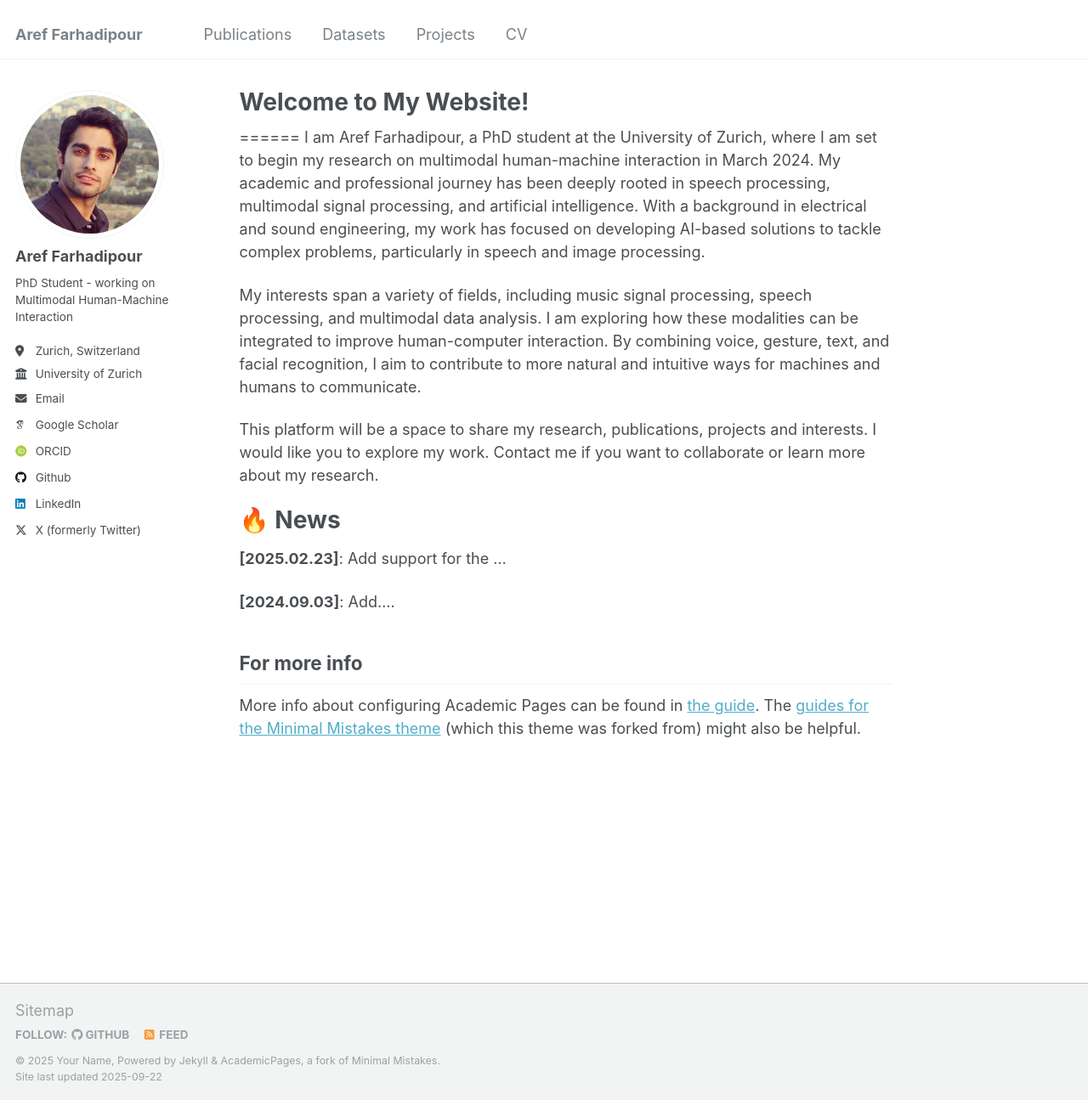
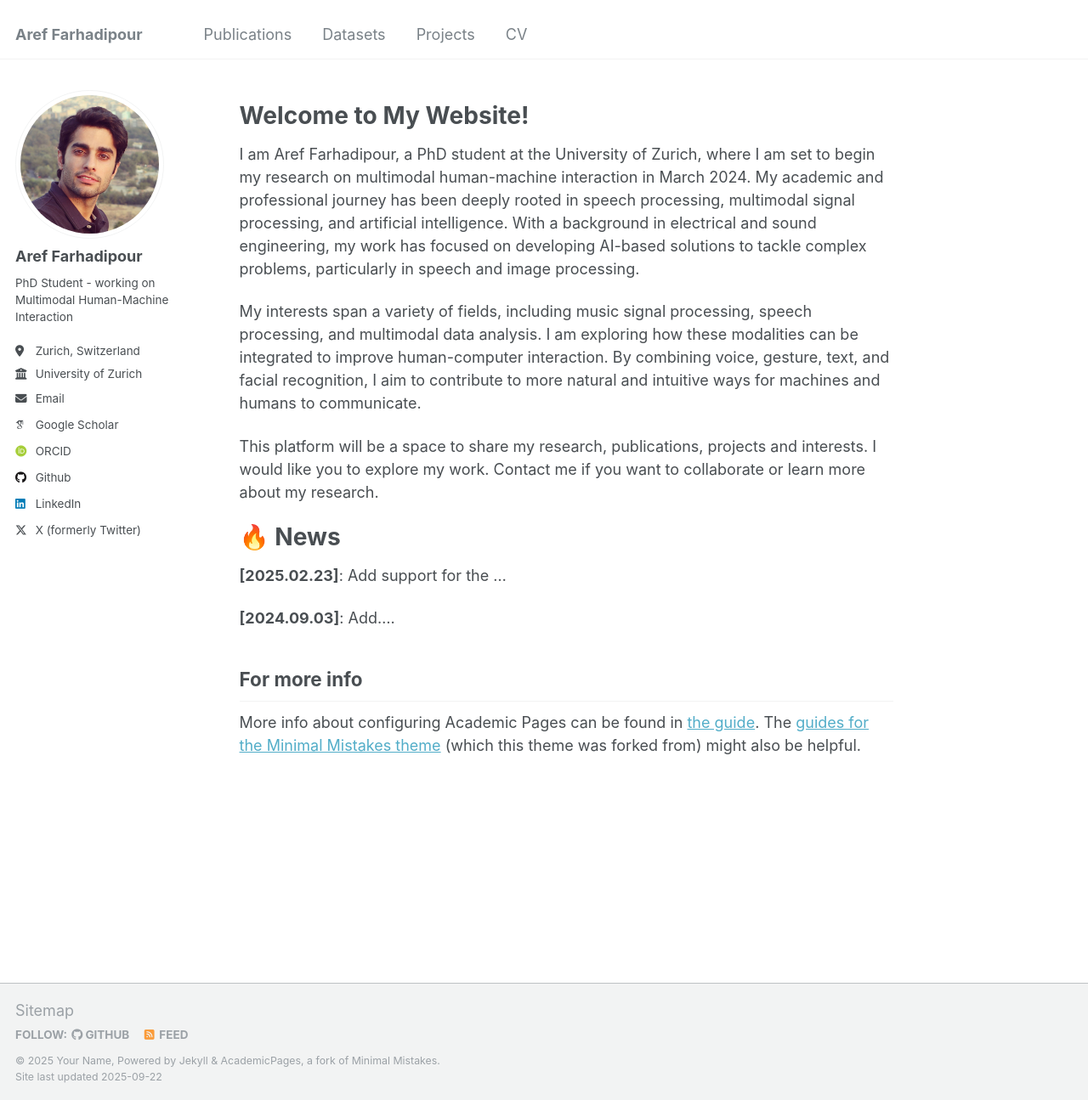
Before and after one commit to areffarhadi/areffarhadi.github.io, a Jekyll site: the page built from _pages/about.md, in a window 1280 px wide and 1295 px high. Shown: the whole window at 85% size. Built offline with Jekyll 4.4.1, drawn with Linux system fonts in a browser that asks for light colours; some web fonts are replaced.

```diff
--- a/_pages/about.md
+++ b/_pages/about.md
@@ -1,12 +1,12 @@
 ---
 permalink: /
-title: "Welcome to My Website!"
+title: ""
 author_profile: true
 redirect_from:
   - /about/
   - /about.html
 ---
-
+Welcome to My Website!
 ======
 I am Aref Farhadipour, a PhD student at the University of Zurich, where I am set to begin my research on multimodal human-machine interaction in March 2024. My academic and professional journey has been deeply rooted in speech processing, multimodal signal processing, and artificial intelligence. With a background in electrical and sound engineering, my work has focused on developing AI-based solutions to tackle complex problems, particularly in speech and image processing.
 
```
